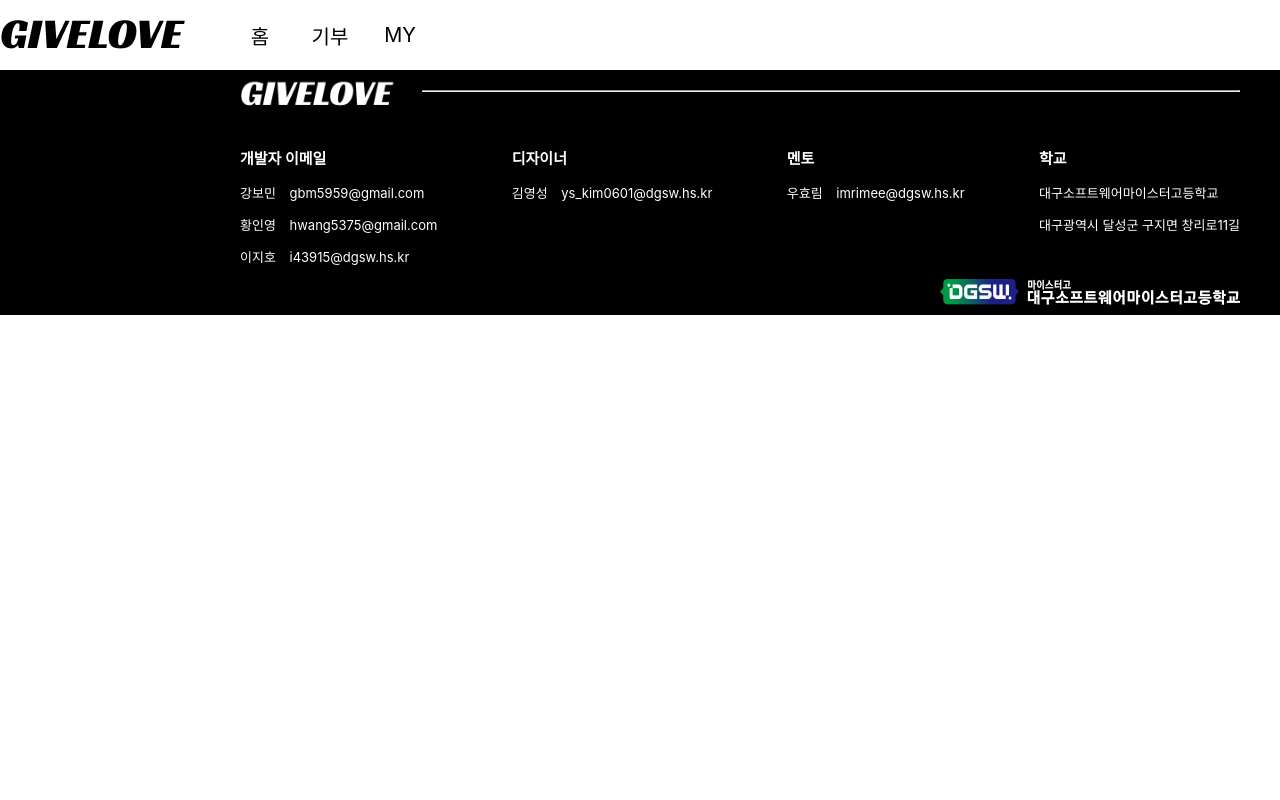
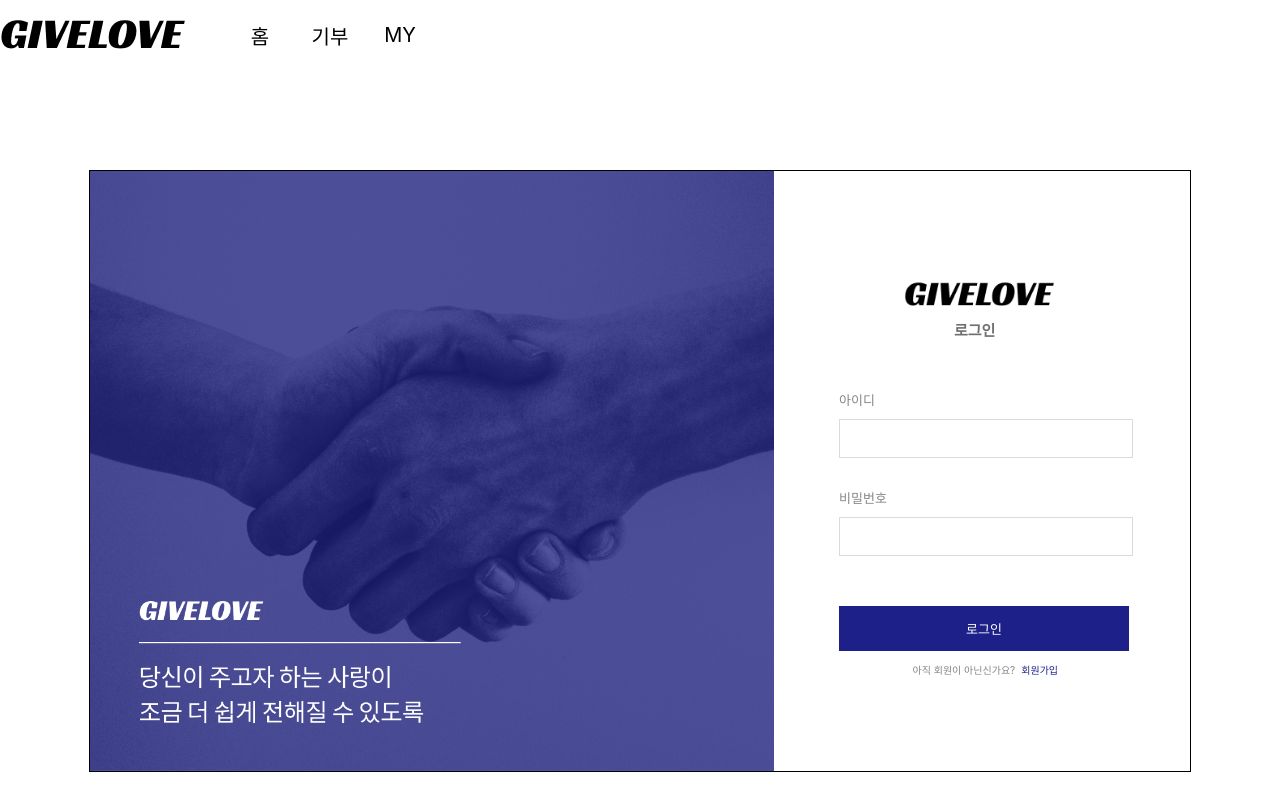
Before and after one commit to Hwanginyoung/Amigo_Givelove, a React (Create React App) app in the folder amigo/client/: page /GLogin in a window 1280 px wide. Shown: the top 800 px of the page. Built offline with nearby package versions, Linux system fonts and the light colour scheme; no server answers.

Commit message:
Group Login

```diff
--- a/amigo/client/src/App.js
+++ b/amigo/client/src/App.js
@@ -18,6 +18,7 @@
 import DonateMoney from './containers/DonateMoney';
 import MakeArticle from "./containers/MakeArticle";
 import DonateGoods from './containers/DonateGoods';
+import GLogin from './containers/GLogin';
 
 function App() {
   const callApi = async () => {
@@ -49,6 +50,7 @@
           <Route path="/Donatemoney" element={<DonateMoney />} />
           <Route path="Makearticle" element={<MakeArticle />} />
           <Route path="DonateGoods" element={<DonateGoods />} />
+          <Route path="GLogin" element={<GLogin />} />
         </Routes>
 
       <Footer />
--- /dev/null
+++ b/amigo/client/src/containers/GLogin.css
@@ -0,0 +1,97 @@
+#loginpage{
+    width: 1100px;
+    height: 600px;
+    position: relative;
+    margin: 0 auto;
+
+    margin-top: 100px;
+    margin-bottom: 200px;
+
+    border: solid 1px;
+
+    -webkit-user-select: none;
+    -moz-user-select: none;
+    -ms-use-select: none;
+    user-select: none;
+}
+
+#LoginImg{
+    height: 600px;
+    width: 684px;
+
+    float: left;
+}
+
+#loginInput{
+    float: left;
+
+    margin-left: 65px;
+    margin-top: 100px;
+}
+
+#loginInput #BlackLogo{
+    width: 150px;
+
+    margin-left: 65px;
+}
+
+#loginInput #loginText{
+    margin: 0px;
+    margin-left: 115px;
+    color: #6F6F6F;
+    font-size: 15px;
+    font-weight: 800;
+}
+
+#loginInput #id, #loginInput #password{
+    font-size: 13px;
+    color: #868686;
+}
+
+#loginInput #id{
+    margin-top: 50px;
+}
+
+#loginInput #password{
+    margin-top: 30px;
+}
+
+#loginInput input{
+    margin-top: 10px;
+
+    width: 280px;
+    height: 35px;
+
+    padding-left: 10px;
+
+    border: solid 1px #DBDBDB;
+}
+
+#loginInput #loginButton{
+    width: 290px;
+    height: 45px;
+
+    margin-top: 50px;
+
+    background-color: #1D2088;
+    color: white;
+    border: none;
+
+    font-size: 13px;
+}
+
+
+#loginInput #Q{
+    color: #868686;
+    font-size: 10px;
+
+    margin-left: 25%;
+}
+
+#loginInput p button{
+    color: #1D2088;
+
+    background-color:transparent;
+    border: none;
+    font-size: 10px;
+}
--- /dev/null
+++ b/amigo/client/src/containers/GLogin.js
@@ -0,0 +1,33 @@
+import React from 'react';
+import LoginImg from '../image/LoginImg.png';
+import BlackLogo from '../image/BlackLogo.png';
+import {useNavigate} from 'react-router-dom';
+import "./GLogin.css";
+
+function Login() {
+
+  let navigate=useNavigate();
+
+  return (
+    <>
+    <div id="loginpage">
+            <img src={LoginImg} id="LoginImg" alt="LoginImg" />
+        <div id="loginInput">
+            <img src={BlackLogo} id="BlackLogo" alt="BlackLogo" />
+            <p id="loginText">로그인</p>
+            <form action="http://localhost:5000/teamAuth/login" method="post">
+              <div id="id">아이디</div>
+              <input></input>
+              <div id="password">비밀번호</div>
+              <input type="password"></input>
+              <br />
+              <button id="loginButton" type="submit">로그인</button>
+            </form>
+            <p id="Q">아직 회원이 아닌신가요?<button onClick={()=>{ navigate('/Gsignup') }}>회원가입</button></p>
+        </div>
+    </div>
+    </>
+  );
+}
+
+export default Login;
```
